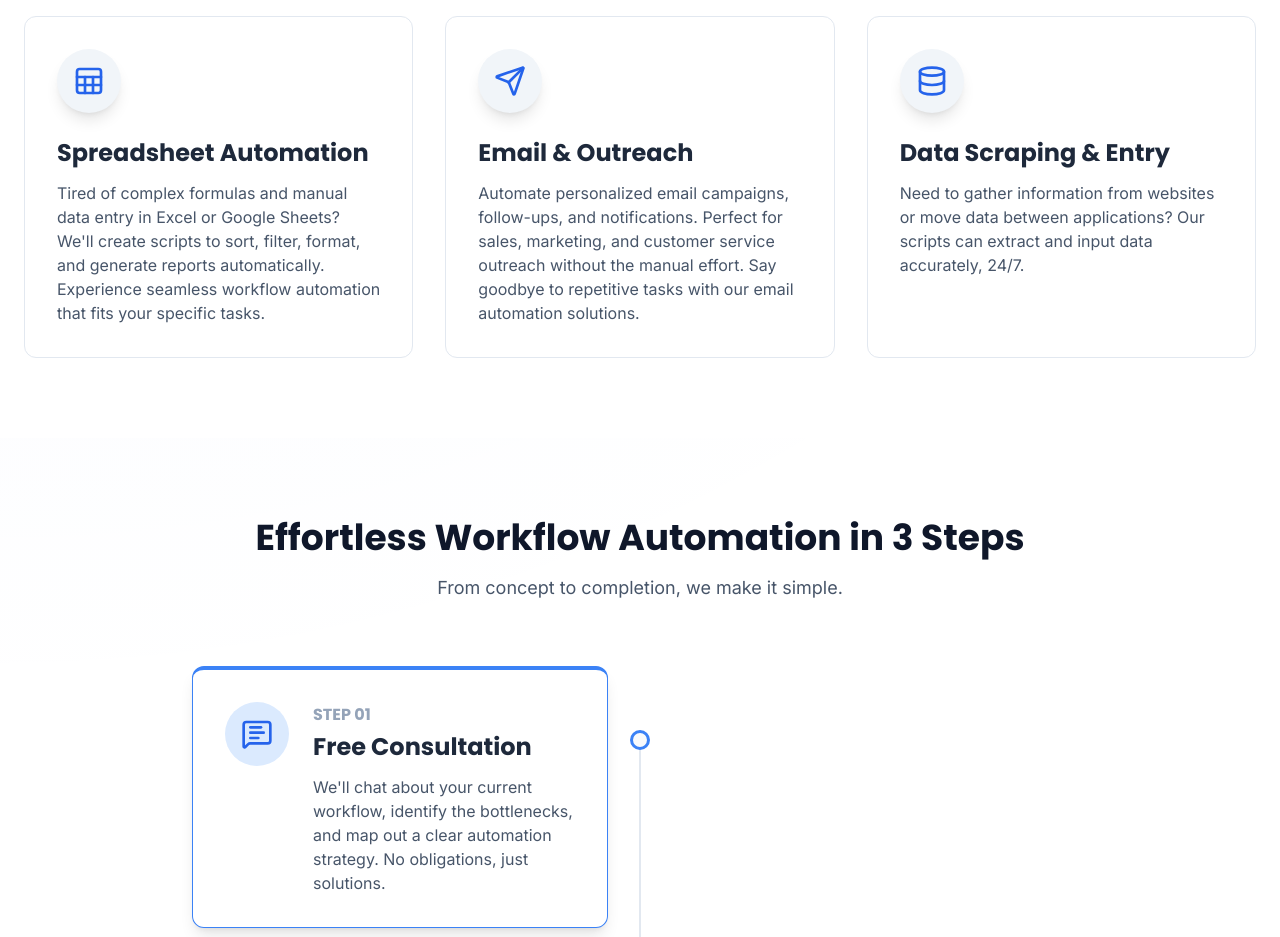
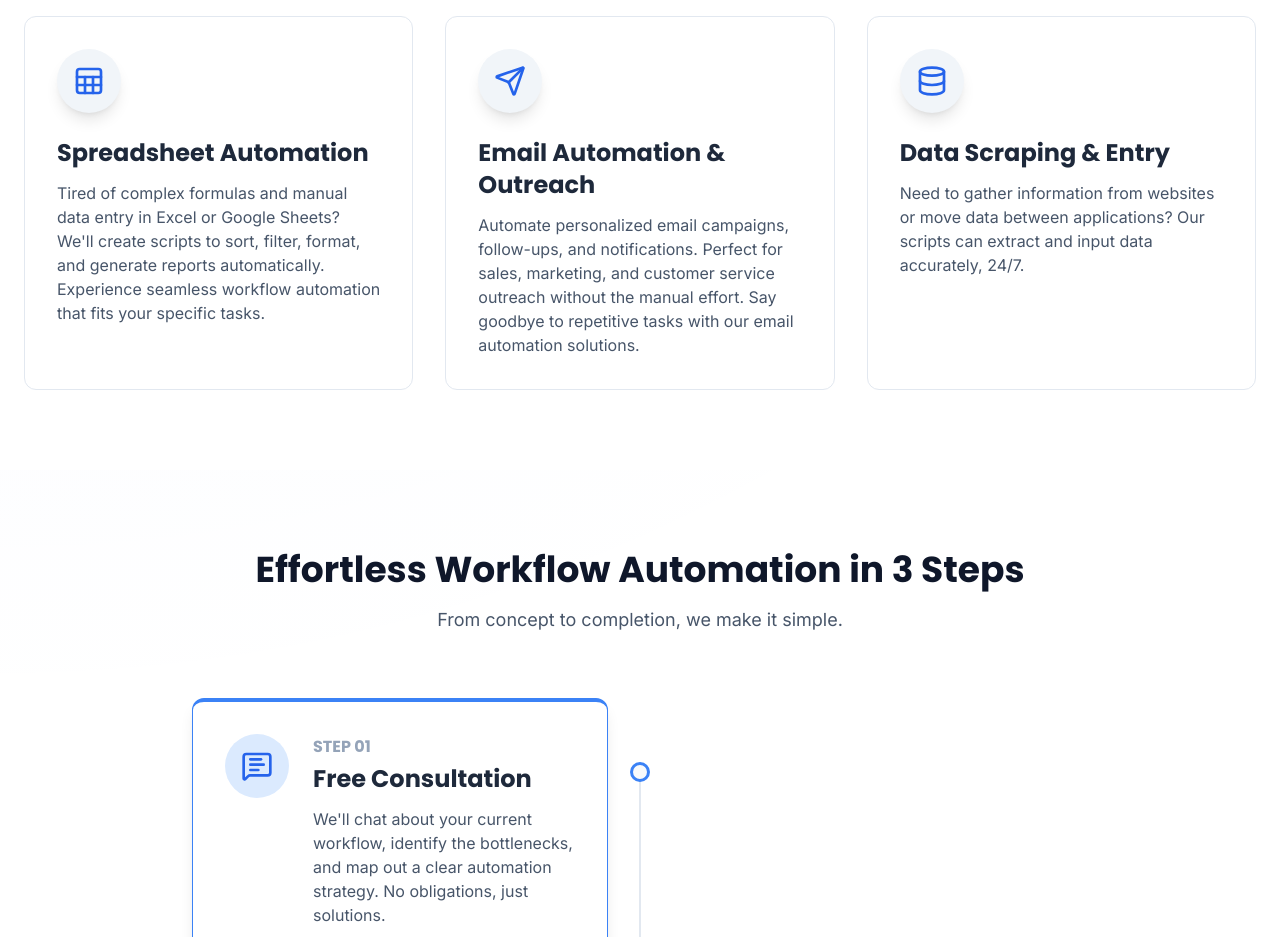
Before and after one commit to hjcautomation/hjcautomation.github.io, a plain HTML site: page index.html in a window 1280 px wide. Shown: the part 900-1837 px from the top of the page. Drawn offline with nearby package versions, Linux system fonts and the light colour scheme.

Commit message:
Update index.html

```diff
--- a/index.html
+++ b/index.html
@@ -144,7 +144,7 @@
                      <div class="feature-icon bg-slate-100 text-blue-600 w-16 h-16 rounded-full flex items-center justify-center mb-6 shadow-lg transition-all duration-300">
                         <i data-lucide="send" class="w-8 h-8"></i>
                      </div>
-                     <h3 class="text-2xl font-bold font-poppins text-slate-800 mb-3">Email & Outreach</h3>
+                     <h3 class="text-2xl font-bold font-poppins text-slate-800 mb-3">Email Automation & Outreach</h3>
                      <p class="text-slate-600">Automate personalized email campaigns, follow-ups, and notifications. Perfect for sales, marketing, and customer service outreach without the manual effort. Say goodbye to repetitive tasks with our email automation solutions.</p>
                   </div>
                   <!-- Service Card 3 -->
```
